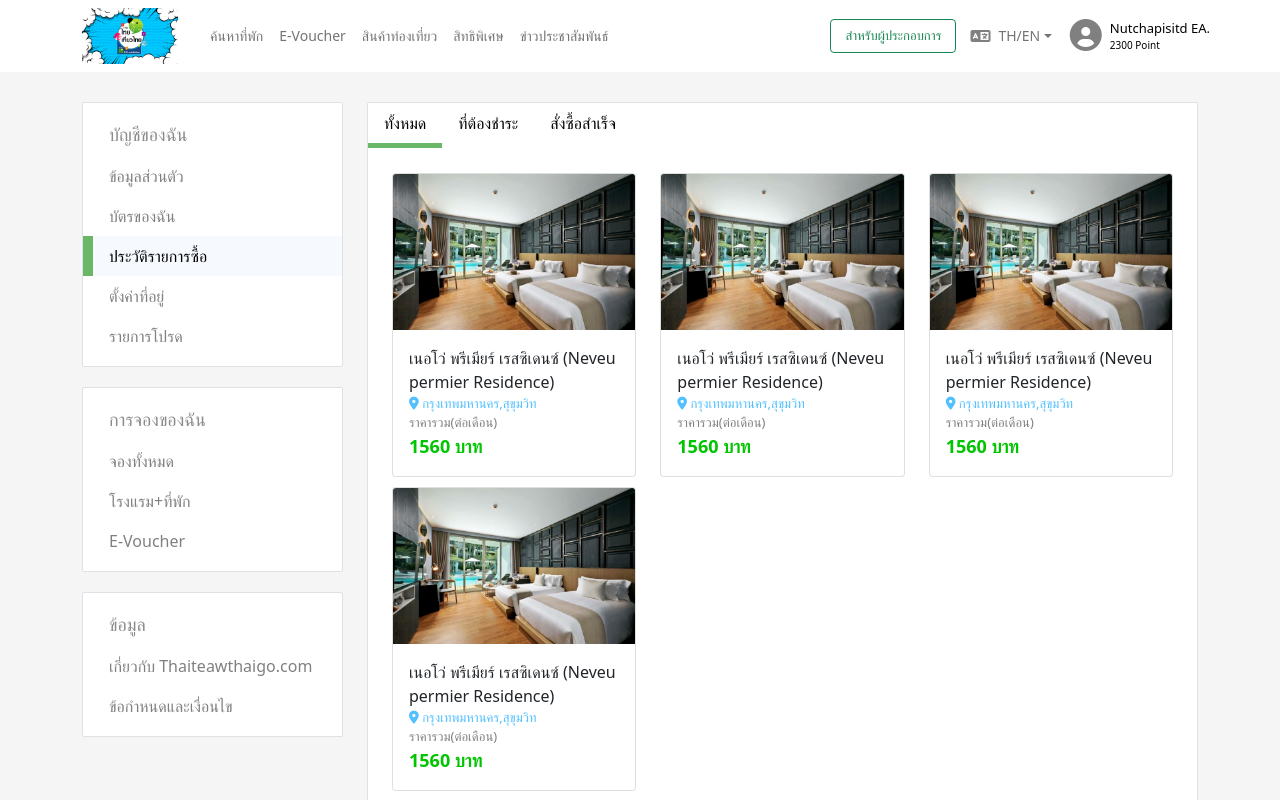
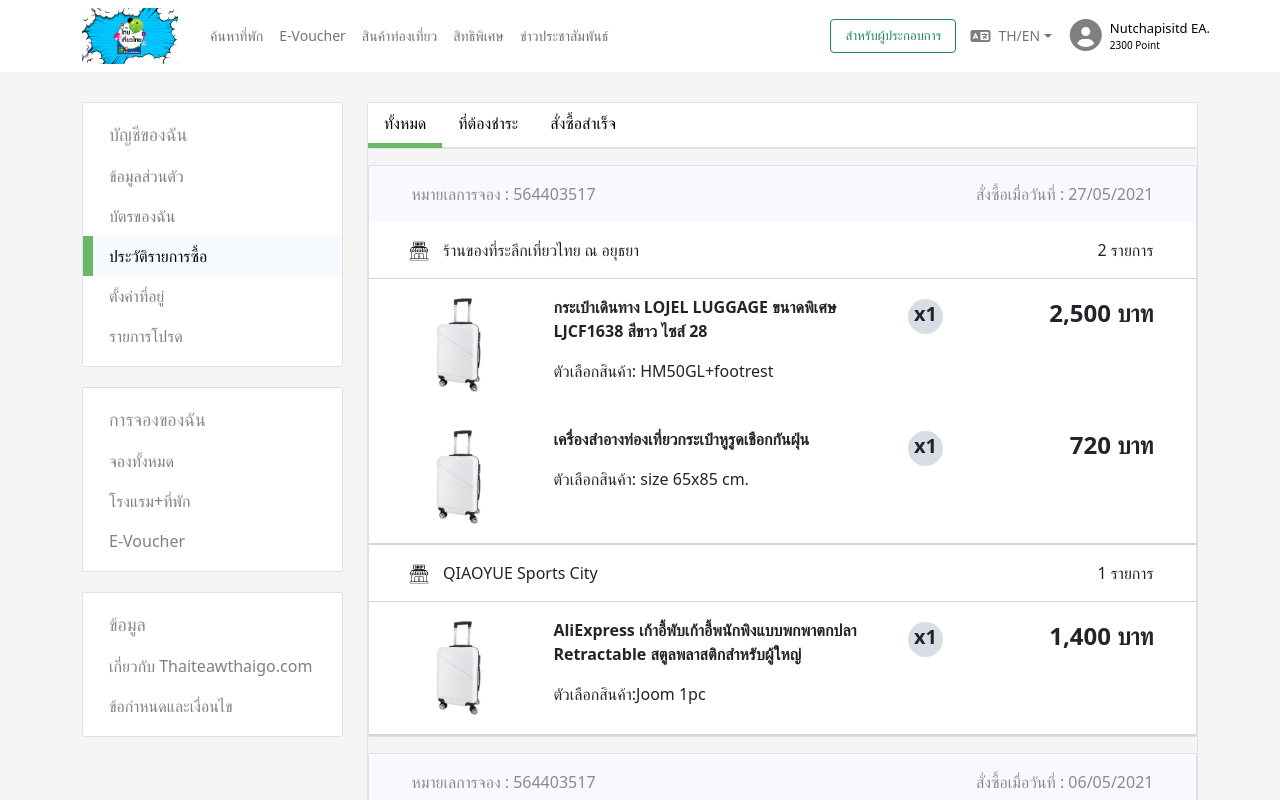
Before and after one commit to namesavet/tttgo, a React (Create React App) app: page /Information in a window 1280 px wide. Both pictures are taken after a click on the tab "ประวัติรายการซื้อ". Shown: the top 800 px of the page. Built offline with nearby package versions, Linux system fonts and the light colour scheme.

Commit message:
update create buying history

```diff
--- a/src/pages/Information/Address.jsx
+++ b/src/pages/Information/Address.jsx
@@ -46,7 +46,7 @@
             </Form.Group>
             <Form.Group className="mb-3" controlId="address">
               <Form.Label>จังหวัด</Form.Label>
-              <Form.Select placeholder="ชื่อ-นามสกุล">
+              <Form.Select placeholder="จังหวัด">
                 <option>กรุงเทพมหานคร</option>
                 <option>กระบี่</option>
                 <option>กาญจนบุรี</option>
--- a/src/pages/Information/BuyHistory.jsx
+++ b/src/pages/Information/BuyHistory.jsx
@@ -1,163 +1,305 @@
 import React from "react";
-import {
-  Row,
-  Tab,
-  Tabs,
-  Col,
-  Container,
-  Card,
-} from "react-bootstrap";
+import { Row, Tab, Tabs, Col, Container, Card } from "react-bootstrap";
 import "bootstrap/dist/css/bootstrap.min.css";
-import hotel1 from "../../img/hotel1.jpg";
-import flash2 from "../../img/flash2.jpg";
-import product from "../../img/product/product1.png";
 import "./information.css";
+import shoplogo from "../../img/shoplogo.png";
+import bagpackproduct from "../../img/bagpack.jpg";
 
-export class Favoriteshotel extends React.Component {
+export class AllBuy extends React.Component {
   render() {
     return (
-      <Container>
-        <div className="row favorites-row">
-          <li className="col-sm-6 col-md-4 favorites-card">
-            <Card>
-              <Card.Img variant="top" src={hotel1} />
-              <Card.Body>
-                <div>
-                  เนอโว่ พรีเมียร์ เรสซิเดนซ์ (Neveu permier Residence)
-                  <div className="location">
-                    <i className="fas fa-map-marker-alt"></i>
-                    {""} กรุงเทพมหานคร,สุขุมวิท
+      <div className="information-bg">
+        <div className="content-bg"></div>
+        <div className="content-bg mt-3">
+          <div className="book-history">
+            <div className="head-book-history">
+              <Row>
+                <Col
+                  className="mt-3"
+                  style={{ textAlign: "left", marginLeft: "5%" }}
+                >
+                  <p>หมายเลการจอง : 564403517</p>
+                </Col>
+                <Col
+                  className="mt-3"
+                  style={{ textAlign: "right", marginRight: "5%" }}
+                >
+                  <p>สั่งซื้อเมื่อวันที่ : 27/05/2021</p>
+                </Col>
+              </Row>
             </div>
-                  <div className="detailprice">ราคารวม(ต่อเดือน)</div>
-                  <div className="greenprice">1560 บาท</div>
+            <div className="shop-history">
+              <div className="head-shop-history">
+                <Row>
+                  <Col>
+                    <Row>
+                      <Col
+                        sm={1}
+                        className="mt-3"
+                        style={{ marginLeft: "10%" }}
+                      >
+                        <img
+                          className="shop-logo"
+                          src={shoplogo}
+                          alt="logo"
+                        ></img>
+                      </Col>
+                      <Col
+                        sm={9}
+                        className="mt-3"
+                        style={{ textAlign: "left" }}
+                      >
+                        <p>ร้านของที่ระลึกเที่ยวไทย ณ อยุธยา</p>
+                      </Col>
+                    </Row>
+                  </Col>
+
+                  <Col
+                    className="mt-3"
+                    style={{ textAlign: "right", marginRight: "5%" }}
+                  >
+                    <p>2 รายการ</p>
+                  </Col>
+                </Row>
               </div>
-              </Card.Body>
-            </Card>
-          </li>
-          <li className="col-sm-6 col-md-4 favorites-card">
-            <Card>
-              <Card.Img variant="top" src={hotel1} />
-              <Card.Body>
-                <div>
-                  เนอโว่ พรีเมียร์ เรสซิเดนซ์ (Neveu permier Residence)
-                  <div className="location">
-                    <i className="fas fa-map-marker-alt"></i>
-                    {""} กรุงเทพมหานคร,สุขุมวิท
+
+              <div className="body-book-history mb-3">
+                <Row>
+                  <Col sm={2}className="mt-3" style={{ marginLeft: "5%" }}>
+                    <img
+                      className="product-image"
+                      src={bagpackproduct}
+                      alt="logo"
+                    ></img>
+                  </Col>
+                  <Col sm={5} className="mt-3">
+                    <div className="name-product">
+                      กระเป๋าเดินทาง LOJEL LUGGAGE ขนาดพิเศษ LJCF1638 สีขาว ไซส์
+                      28
                     </div>
-                  <div className="detailprice">ราคารวม(ต่อเดือน)</div>
-                  <div className="greenprice">1560 บาท</div>
+                    <div className="about-product mt-3">
+                      ตัวเลือกสินค้า: HM50GL+footrest
                     </div>
-              </Card.Body>
-            </Card>
-          </li>
-          <li className="col-sm-6 col-md-4 favorites-card">
-            <Card>
-              <Card.Img variant="top" src={hotel1} />
-              <Card.Body>
-                <div>
-                  เนอโว่ พรีเมียร์ เรสซิเดนซ์ (Neveu permier Residence)
-                  <div className="location">
-                    <i className="fas fa-map-marker-alt"></i>
-                    {""} กรุงเทพมหานคร,สุขุมวิท
+                  </Col>
+
+                  <Col>
+                    <div className="circle-quantity">
+                      <div className="quantity">x1</div>
                     </div>
-                  <div className="detailprice">ราคารวม(ต่อเดือน)</div>
-                  <div className="greenprice">1560 บาท</div>
+                  </Col>
+                  <Col
+                    className="mt-3"
+                    style={{ textAlign: "right", marginRight: "5%" }}
+                  >
+                    <div className="price">2,500 บาท</div>
+                  </Col>
+                </Row>
               </div>
-              </Card.Body>
-            </Card>
-          </li>
-          <li className="col-sm-6 col-md-4 favorites-card">
-            <Card>
-              <Card.Img variant="top" src={hotel1} />
-              <Card.Body>
-                <div>
-                  เนอโว่ พรีเมียร์ เรสซิเดนซ์ (Neveu permier Residence)
-                  <div className="location">
-                    <i className="fas fa-map-marker-alt"></i>
-                    {""} กรุงเทพมหานคร,สุขุมวิท
+              <div className="body-book-history mb-3">
+                <Row>
+                  <Col sm={2}className="mt-3" style={{ marginLeft: "5%" }}>
+                    <img
+                      className="product-image"
+                      src={bagpackproduct}
+                      alt="logo"
+                    ></img>
+                  </Col>
+                  <Col sm={5} className="mt-3">
+                    <div className="name-product">
+                     เครื่องสำอางท่องเที่ยวกระเป๋าหูรูดเชือกกันฝุ่น
                     </div>
-                  <div className="detailprice">ราคารวม(ต่อเดือน)</div>
-                  <div className="greenprice">1560 บาท</div>
+                    <div className="about-product mt-3">
+                      ตัวเลือกสินค้า: size 65x85 cm.
                     </div>
-              </Card.Body>
-            </Card>
-          </li>
+                  </Col>
+
+                  <Col>
+                    <div className="circle-quantity">
+                      <div className="quantity">x1</div>
                     </div>
-      </Container>
+                  </Col>
+                  <Col
+                    className="mt-3"
+                    style={{ textAlign: "right", marginRight: "5%" }}
+                  >
+                    <div className="price">720 บาท</div>
+                  </Col>
+                </Row>
+              </div>
+            </div>
+            <div className="shop-history">
+              <div className="head-shop-history">
+                <Row>
+                  <Col>
+                    <Row>
+                      <Col
+                        sm={1}
+                        className="mt-3"
+                        style={{ marginLeft: "10%" }}
+                      >
+                        <img
+                          className="shop-logo"
+                          src={shoplogo}
+                          alt="logo"
+                        ></img>
+                      </Col>
+                      <Col
+                        sm={9}
+                        className="mt-3"
+                        style={{ textAlign: "left" }}
+                      >
+                        <p>QIAOYUE Sports City</p>
+                      </Col>
+                    </Row>
+                  </Col>
+
+                  <Col
+                    className="mt-3"
+                    style={{ textAlign: "right", marginRight: "5%" }}
+                  >
+                    <p>1 รายการ</p>
+                  </Col>
+                </Row>
+              </div>
+
+              <div className="body-book-history mb-3">
+                <Row>
+                  <Col sm={2}className="mt-3" style={{ marginLeft: "5%" }}>
+                    <img
+                      className="product-image"
+                      src={bagpackproduct}
+                      alt="logo"
+                    ></img>
+                  </Col>
+                  <Col sm={5} className="mt-3">
+                    <div className="name-product">
+                      AliExpress เก้าอี้พับเก้าอี้พนักพิงแบบพกพาตกปลา Retractable สตูลพลาสติกสำหรับผู้ใหญ่
+                    </div>
+                    <div className="about-product mt-3">
+                      ตัวเลือกสินค้า:Joom 1pc
+                    </div>
+                  </Col>
+
+                  <Col>
+                    <div className="circle-quantity">
+                      <div className="quantity">x1</div>
+                    </div>
+                  </Col>
+                  <Col
+                    className="mt-3"
+                    style={{ textAlign: "right", marginRight: "5%" }}
+                  >
+                    <div className="price">1,400 บาท</div>
+                  </Col>
+                </Row>
+              </div>
+
+            </div>
+
+          </div>
+        </div>
+
+        <div className="content-bg mt-3">
+          <div className="book-history">
+            <div className="head-book-history">
+              <Row>
+                <Col
+                  className="mt-3"
+                  style={{ textAlign: "left", marginLeft: "5%" }}
+                >
+                  <p>หมายเลการจอง : 564403517</p>
+                </Col>
+                <Col
+                  className="mt-3"
+                  style={{ textAlign: "right", marginRight: "5%" }}
+                >
+                  <p>สั่งซื้อเมื่อวันที่ : 06/05/2021</p>
+                </Col>
+              </Row>
+            </div>
+            <div className="shop-history">
+              <div className="head-shop-history">
+                <Row>
+                  <Col>
+                    <Row>
+                      <Col
+                        sm={1}
+                        className="mt-3"
+                        style={{ marginLeft: "10%" }}
+                      >
+                        <img
+                          className="shop-logo"
+                          src={shoplogo}
+                          alt="logo"
+                        ></img>
+                      </Col>
+                      <Col
+                        sm={9}
+                        className="mt-3"
+                        style={{ textAlign: "left" }}
+                      >
+                        <p>QIAOYUE Sports City</p>
+                      </Col>
+                    </Row>
+                  </Col>
+
+                  <Col
+                    className="mt-3"
+                    style={{ textAlign: "right", marginRight: "5%" }}
+                  >
+                    <p>1 รายการ</p>
+                  </Col>
+                </Row>
+              </div>
+
+              <div className="body-book-history mb-3">
+                <Row>
+                  <Col sm={2}className="mt-3" style={{ marginLeft: "5%" }}>
+                    <img
+                      className="product-image"
+                      src={bagpackproduct}
+                      alt="logo"
+                    ></img>
+                  </Col>
+                  <Col sm={5} className="mt-3">
+                    <div className="name-product">
+                      AliExpress เก้าอี้พับเก้าอี้พนักพิงแบบพกพาตกปลา Retractable สตูลพลาสติกสำหรับผู้ใหญ่
+                    </div>
+                    <div className="about-product mt-3">
+                      ตัวเลือกสินค้า:Joom 1pc
+                    </div>
+                  </Col>
+
+                  <Col>
+                    <div className="circle-quantity">
+                      <div className="quantity">x1</div>
+                    </div>
+                  </Col>
+                  <Col
+                    className="mt-3"
+                    style={{ textAlign: "right", marginRight: "5%" }}
+                  >
+                    <div className="price">1,400 บาท</div>
+                  </Col>
+                </Row>
+              </div>
+
+            </div>
+          </div>
+        </div>
+
+      </div>
     );
   }
 }
-export class Favoritesproduct extends React.Component {
+export class GetBuy extends React.Component {
   render() {
-    return (
-      <Container>
-        <div className="row favorites-row">
-          <li className="col-sm-6 col-md-4 favorites-card">
-            <Card>
-              <Card.Img variant="top" src={product} />
-              <Card.Body>
-                <div>
-                  *CASIO* นาฬิกาสายเลส มีกล่องครบชุด ภาพถ่ายสินค้าจริง
-                  ขนาดหน้าปัด 30 mm
-                  <div className="disprice">ปกติ 2990 บาท</div>
-                  <div className="redprice">1560 บาท</div>
-                </div>
-              </Card.Body>
-            </Card>
-          </li>
-          <li className="col-sm-6 col-md-4 favorites-card">
-            <Card>
-              <Card.Img variant="top" src={product} />
-              <Card.Body>
-                <div>
-                  *CASIO* นาฬิกาสายเลส มีกล่องครบชุด ภาพถ่ายสินค้าจริง
-                  ขนาดหน้าปัด 30 mm
-                  <div className="disprice">ปกติ 2990 บาท</div>
-                  <div className="redprice">1560 บาท</div>
-                </div>
-              </Card.Body>
-            </Card>
-          </li>
-          <li className="col-sm-6 col-md-4 favorites-card">
-            <Card>
-              <Card.Img variant="top" src={product} />
-              <Card.Body>
-                <div>
-                  *CASIO* นาฬิกาสายเลส มีกล่องครบชุด ภาพถ่ายสินค้าจริง
-                  ขนาดหน้าปัด 30 mm
-                  <div className="disprice">ปกติ 2990 บาท</div>
-                  <div className="redprice">1560 บาท</div>
-                </div>
-              </Card.Body>
-            </Card>
-          </li>
-        </div>
-      </Container>
-    );
+    return <Container></Container>;
   }
 }
-export class Favoritesvoucher extends React.Component {
+export class BuySuccess extends React.Component {
   render() {
-    return (
-      <Container>
-        <div className="row favorites-row">
-          <li className="col-sm-6 col-md-4 favorites-card">
-            {" "}
-            <Card style={{ width: "100%" }}>
-              <Card.Img variant="top" src={flash2} />
-              <Card.Body>
-                <Card.Text>
-                  ดีลบิวตี้ Thai massage and tension release (Thai maseeage +
-                  Foot massage)
-                </Card.Text>
-                <Card.Text></Card.Text>
-                <Card.Text>3,200 บาท</Card.Text>
-              </Card.Body>
-            </Card>
-          </li>
-        </div>
-      </Container>
-    );
+    return <Container></Container>;
   }
 }
 
@@ -166,19 +308,19 @@
     return (
       <div>
         <Tabs
-          defaultActiveKey="favorites-hotel"
+          defaultActiveKey="all-buy"
           transition={false}
           id="noanim-tab-example"
-          className="mb-3 favorites-tab"
+          className=" history-tab"
         >
-          <Tab eventKey="favorites-hotel" title="ทั้งหมด">
-            <Favoriteshotel />
+          <Tab eventKey="all-buy" title="ทั้งหมด">
+            <AllBuy />
           </Tab>
-          <Tab eventKey="favorites-product" title="ที่ต้องชำระ">
-            <Favoritesproduct />
+          <Tab eventKey="get-buy" title="ที่ต้องชำระ">
+            <GetBuy />
           </Tab>
-          <Tab eventKey="favorites-voucher" title="สั่งซื้อสำเร็จ">
-            <Favoritesvoucher />
+          <Tab eventKey="buy-success" title="สั่งซื้อสำเร็จ">
+            <BuySuccess />
           </Tab>
         </Tabs>
       </div>
--- a/src/pages/Information/information.css
+++ b/src/pages/Information/information.css
@@ -94,8 +94,6 @@
   color: #8b8b8b;
 }
 
-.head-point {
-}
 .head-body-info {
   border-bottom: 1px solid;
   border-color: rgba(214, 211, 211, 0.959);
@@ -170,3 +168,62 @@
   border-color: rgba(214, 211, 211, 0.959);
 
 }
+.history-tab {
+  border-bottom: none;
+}
+
+
+.history-tab .nav-link,
+.history-tab .nav-link.active {
+  color: black;
+  background-color: white;
+  border-bottom-color: #69b767;
+}
+
+.history-tab .nav-link {
+  background: 0 0;
+  border-bottom: 5px solid transparent;
+  border-top: none;
+  border-left: none;
+  border-right: none;
+  border-radius: 0rem;
+}
+.head-book-history{
+  background-color: #f7f9fc;
+  color: #8b8b8b;
+}
+.shop-history{
+  border-bottom: 2px solid;
+  border-color: rgba(214, 211, 211, 0.959);
+}
+.head-shop-history{
+  border-bottom: 1px solid;
+  border-color: rgba(214, 211, 211, 0.959);
+}
+.shop-logo{
+  width: 20px;
+}
+.product-image{
+  width:100px;
+  height: 100px;
+}
+.name-product{
+  font-weight: bold;
+  text-align: left;
+}
+.price{
+  font-weight: bold;
+  font-size: 24px;
+}
+.circle-quantity{
+  background-color: #d5dbe4ef;
+  width:35px;
+  height:35px;
+  border-radius: 50%;
+}
+.quantity{
+  text-align: center;
+  margin-top: 20px;
+  font-weight: bold;
+  font-size: 20px;
+}
```
Also changed, not shown: src/img/bagpack.jpg (added), src/img/shoplogo.png (added). Lines whose indentation alone changed are shown as unchanged.
